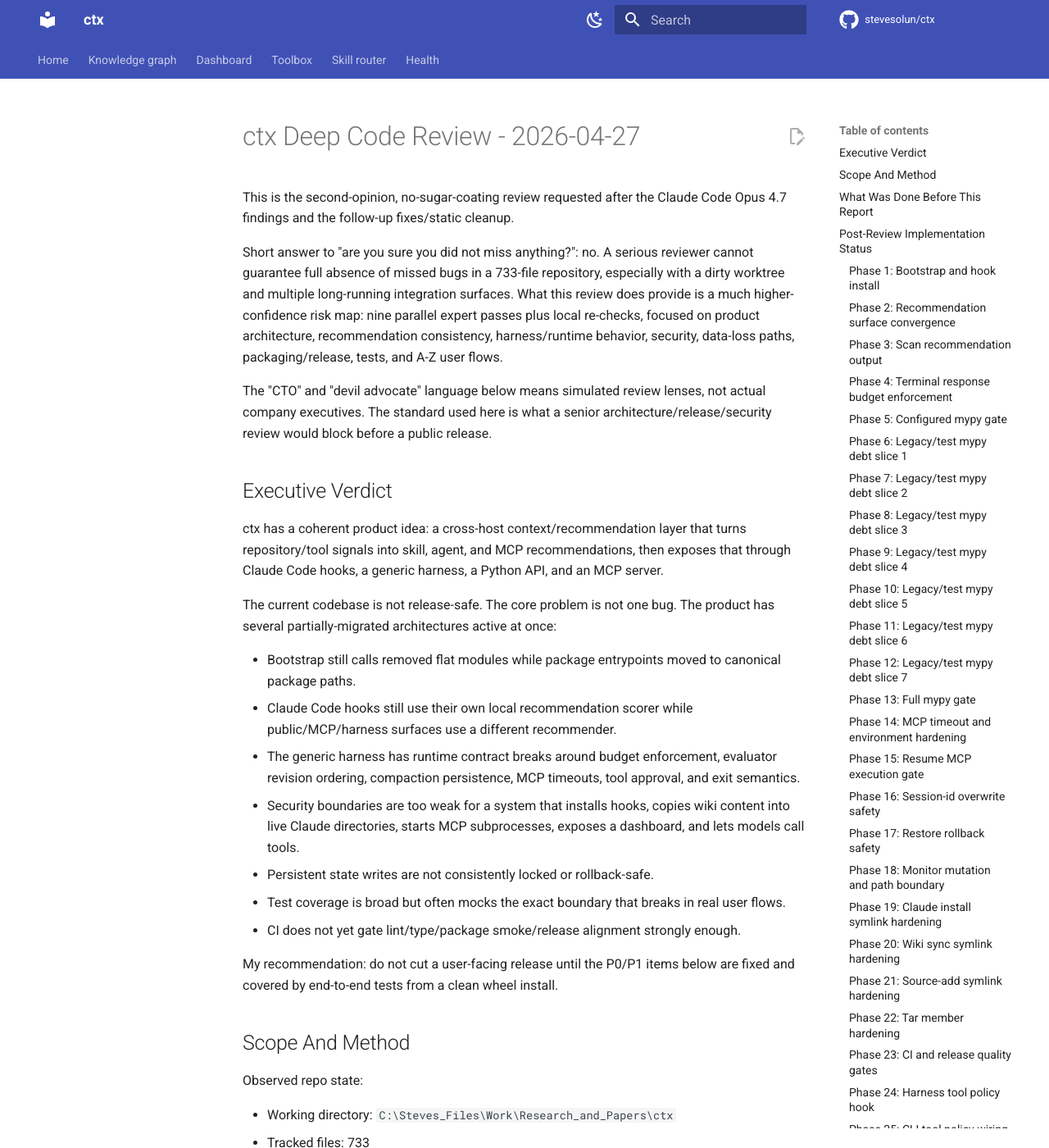
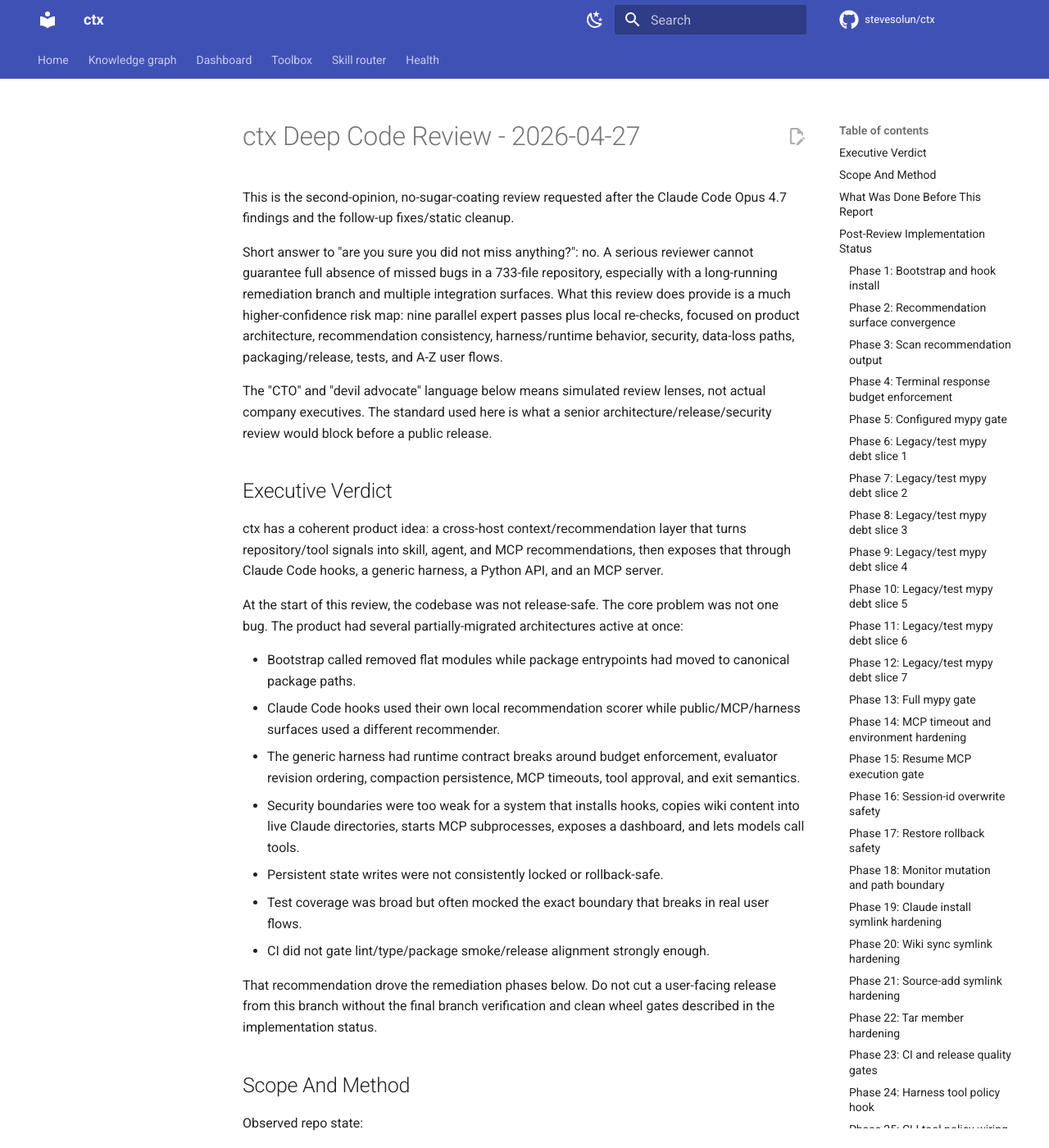
Before and after one commit to stevesolun/ctx, an MkDocs documentation site: the page built from docs/reports/ctx-million-dollar-review-2026-04-27.md, in a window 1280 px wide and 1400 px high. Shown: the whole window at 82% size. Built offline with MkDocs 1.6.1 and Material for MkDocs 9.7.7, drawn with Linux system fonts in a browser that asks for light colours; comment, search, counter and statistics services are not loaded; some of the changed text lies outside the part shown.

Commit message:
docs: reconcile final review status

```diff
--- a/docs/reports/ctx-million-dollar-review-2026-04-27.md
+++ b/docs/reports/ctx-million-dollar-review-2026-04-27.md
@@ -2,7 +2,7 @@
 
 This is the second-opinion, no-sugar-coating review requested after the Claude Code Opus 4.7 findings and the follow-up fixes/static cleanup.
 
-Short answer to "are you sure you did not miss anything?": no. A serious reviewer cannot guarantee full absence of missed bugs in a 733-file repository, especially with a dirty worktree and multiple long-running integration surfaces. What this review does provide is a much higher-confidence risk map: nine parallel expert passes plus local re-checks, focused on product architecture, recommendation consistency, harness/runtime behavior, security, data-loss paths, packaging/release, tests, and A-Z user flows.
+Short answer to "are you sure you did not miss anything?": no. A serious reviewer cannot guarantee full absence of missed bugs in a 733-file repository, especially with a long-running remediation branch and multiple integration surfaces. What this review does provide is a much higher-confidence risk map: nine parallel expert passes plus local re-checks, focused on product architecture, recommendation consistency, harness/runtime behavior, security, data-loss paths, packaging/release, tests, and A-Z user flows.
 
 The "CTO" and "devil advocate" language below means simulated review lenses, not actual company executives. The standard used here is what a senior architecture/release/security review would block before a public release.
 
@@ -10,17 +10,17 @@
 
 ctx has a coherent product idea: a cross-host context/recommendation layer that turns repository/tool signals into skill, agent, and MCP recommendations, then exposes that through Claude Code hooks, a generic harness, a Python API, and an MCP server.
 
-The current codebase is not release-safe. The core problem is not one bug. The product has several partially-migrated architectures active at once:
-
-- Bootstrap still calls removed flat modules while package entrypoints moved to canonical package paths.
-- Claude Code hooks still use their own local recommendation scorer while public/MCP/harness surfaces use a different recommender.
-- The generic harness has runtime contract breaks around budget enforcement, evaluator revision ordering, compaction persistence, MCP timeouts, tool approval, and exit semantics.
-- Security boundaries are too weak for a system that installs hooks, copies wiki content into live Claude directories, starts MCP subprocesses, exposes a dashboard, and lets models call tools.
-- Persistent state writes are not consistently locked or rollback-safe.
-- Test coverage is broad but often mocks the exact boundary that breaks in real user flows.
-- CI does not yet gate lint/type/package smoke/release alignment strongly enough.
-
-My recommendation: do not cut a user-facing release until the P0/P1 items below are fixed and covered by end-to-end tests from a clean wheel install.
+At the start of this review, the codebase was not release-safe. The core problem was not one bug. The product had several partially-migrated architectures active at once:
+
+- Bootstrap called removed flat modules while package entrypoints had moved to canonical package paths.
+- Claude Code hooks used their own local recommendation scorer while public/MCP/harness surfaces used a different recommender.
+- The generic harness had runtime contract breaks around budget enforcement, evaluator revision ordering, compaction persistence, MCP timeouts, tool approval, and exit semantics.
+- Security boundaries were too weak for a system that installs hooks, copies wiki content into live Claude directories, starts MCP subprocesses, exposes a dashboard, and lets models call tools.
+- Persistent state writes were not consistently locked or rollback-safe.
+- Test coverage was broad but often mocked the exact boundary that breaks in real user flows.
+- CI did not gate lint/type/package smoke/release alignment strongly enough.
+
+That recommendation drove the remediation phases below. Do not cut a user-facing release from this branch without the final branch verification and clean wheel gates described in the implementation status.
 
 ## Scope And Method
 
@@ -58,9 +58,9 @@
 
 ## What Was Done Before This Report
 
-Earlier in this workstream, the repo was cleaned to satisfy static checks across many Python files and tests. That is why the current dirty worktree includes broad static-cleanup edits under `src/ctx`, `src/tests`, and related scripts. Those changes made Ruff, narrowed mypy, compileall, and the full pytest suite pass at that point.
-
-Earlier report work added a current-state audit section to `docs/reports/ctx-review-2026-04-26.md`. That report correctly showed that several previous "fixed" claims were not true in current source:
+Earlier in this workstream, the repo was cleaned to satisfy static checks across many Python files and tests. That cleanup is now part of the remediation branch history rather than an unstaged dirty worktree. Those changes made Ruff, narrowed mypy, compileall, and the full pytest suite pass at that point.
+
+Earlier report work added a current-state audit section to `docs/reports/ctx-review-2026-04-26.md`. That report correctly showed that several previous "fixed" claims were not true in then-current source:
 
 - `src/ctx_init.py` still calls `python -m inject_hooks`.
 - `src/ctx_init.py` still calls `python -m wiki_graphify`.
@@ -69,7 +69,7 @@
 - `context_monitor.graph_suggest()` still implements a local recommendation scorer.
 - `resolve_skills.py` still uses `resolve_by_seeds()` and normalized scores incorrectly.
 
-This report originally documented the current risk surface and recommended remediation order. The worktree now contains follow-up remediation for the first recommendation/bootstrap phases; the blocker list below is retained as review evidence, and the implementation status is tracked here so future readers do not mistake old evidence for current source state.
+This report originally documented the current risk surface and recommended remediation order. The branch now contains follow-up remediation for the recommendation, bootstrap, harness, security, data-loss, packaging, and CI phases; the blocker list below is retained as review evidence, and the implementation status is tracked here so future readers do not mistake old evidence for current source state.
 
 ## Post-Review Implementation Status
 
@@ -572,13 +572,28 @@
 - `python -m mypy src\ctx\cli\run.py src\tests\test_harness_cli_run.py` reported `Success: no issues found in 2 source files`.
 - `python -m mypy src` reported `Success: no issues found in 235 source files`.
 
+### Phase 26: Final report reconciliation
+
+Status: implemented in this worktree.
+
+What changed:
+
+- This report now clearly separates original review evidence from current remediation status.
+- Stale "current source" and "dirty worktree" wording was replaced with branch/history wording.
+- Remaining caveats were narrowed to live-host and exhaustive integration checks that were not proven locally.
+- The blocker summary now treats fixed items as fixed evidence, not as still-open defects.
+
+Verification observed:
+
+- Docs-only edit; final branch verification is recorded in the merge handoff rather than claimed here.
+
 ## Blocker Summary
 
-P0/P1 blockers I would not ship over. Items 1-4 have remediation implemented in the current worktree; the list is retained to show the original review basis and to keep the remaining risk map visible. The mypy caveat has been resolved in phases: Phase 5 defined the package gate, Phases 6-12 reduced the force-checked legacy/test debt from 72 to 1 error, and Phase 13 moved the configured gate to the full 234-file `src` tree with zero mypy errors.
-
-1. `ctx-init --hooks/--graph` invokes removed modules and still exits success.
-2. Installed Claude hooks point at files not shipped in the wheel and use non-portable shell commands.
-3. Recommendation ranking is still split between the shared recommender and Claude Code hooks.
+P0/P1 blockers I would not ship over. Items 1-14 now have direct remediation implemented in the current branch. Item 15 is mitigated by clean wheel/entrypoint smoke and targeted CLI policy tests, while live third-party host execution remains an out-of-scope integration caveat. The list is retained to show the original review basis and keep the risk map auditable. The mypy caveat has been resolved in phases: Phase 5 defined the package gate, Phases 6-12 reduced the force-checked legacy/test debt from 72 to 1 error, and Phase 13 moved the configured gate to the full `src` tree with zero mypy errors.
+
+1. `ctx-init --hooks/--graph` invokes removed modules and still exits success. Fixed in Phase 1.
+2. Installed Claude hooks point at files not shipped in the wheel and use non-portable shell commands. Fixed in Phase 1.
+3. Recommendation ranking is still split between the shared recommender and Claude Code hooks. Fixed in Phase 2.
 4. Harness budget caps are bypassed on terminal model responses. Fixed in Phase 4; retained as original review evidence.
 5. MCP request timeouts can hang forever on blocking stdout reads. Fixed in Phase 14.
 6. MCP subprocesses inherit all parent secrets by default. Fixed in Phase 14.
@@ -590,7 +605,7 @@
 12. Wiki/install flows follow symlinks from wiki content into live Claude directories. Fixed across install copy paths in Phase 19 and wiki write paths in Phase 20.
 13. Tar extraction and source install paths are stale/unsafe. Source install paths fixed in Phase 21; tar member hardening fixed in Phase 22.
 14. CI/release can publish a tag without tests/package smoke/version alignment. Fixed in Phase 23.
-15. Tests mock the exact command boundaries that are currently broken. Mitigated by the clean wheel/entrypoint smoke in Phase 23 and CLI policy regression tests in Phase 25; live third-party MCP host execution remains out of scope for local CI.
+15. Tests mocked the exact command boundaries that were originally broken. Mitigated by the clean wheel/entrypoint smoke in Phase 23 and CLI policy regression tests in Phase 25; live third-party MCP host execution remains out of scope for local CI.
 
 ## Product Intent As Understood
 
@@ -612,7 +627,7 @@
 2. Harness execution is resumable, bounded, observable, and safe.
 3. Installed/user-state mutations are reversible, locked, and auditable.
 
-Current source violates all three invariants.
+The original reviewed source violated all three invariants. Phases 1-25 closed the P0/P1 blocker list above in the current branch, with the remaining caveats limited to live-host behavior and exhaustive integration scenarios noted below.
 
 ## P0 Findings
 
@@ -1793,18 +1808,18 @@
 
 - I am not claiming every bug in the repo has been found.
 - I am not claiming every agent finding has a reproduction test yet.
-- I am not claiming the current dirty worktree is release-ready because tests once passed.
-- I am not claiming docs and code now agree.
-- I am not claiming the wheel contents were fully rebuilt and inspected during this final review wave.
+- I am not claiming every legacy documentation sentence in the repo has been re-audited after every remediation phase.
+- I am not claiming live Claude Code or third-party MCP hosts were exercised end to end on a real user machine.
+- I am not claiming exhaustive crash-consistency coverage beyond the targeted rollback/session/wiki cases that were tested.
 
 Things I am confident about:
 
-- The bootstrap missing-module bug is real and reproduced.
-- The hook path/package-layout mismatch is real from source inspection.
-- The recommendation split is real from source inspection.
-- The harness budget bypass is real from code path and agent probe.
-- The MCP timeout issue is real from blocking `readline()`.
-- The security/data-loss issues are plausible and high enough risk to block release until covered by tests or fixed.
+- The original bootstrap missing-module bug was real and reproduced.
+- The original hook path/package-layout mismatch was real from source inspection.
+- The original recommendation split was real from source inspection.
+- The original harness budget bypass was real from code path and agent probe.
+- The original MCP timeout issue was real from blocking `readline()`.
+- The security/data-loss issues were high enough risk to block release until covered by tests or fixed, and the remediation phases added focused regression coverage for the fixed paths.
 
 ## Appendix: Evidence Index
 
@@ -1855,17 +1870,16 @@
 
 - Nine specialized agents were used because the user explicitly requested sub-agent review.
 - I re-checked the highest-risk paths locally with scoped file reads and command probes.
-- The report file itself is a documentation artifact; it does not fix code.
+- Code and CI fixes landed across the phased commits referenced above, and this report was updated to keep historical findings separate from current branch state.
 
 Inferred:
 
-- The architecture is not yet converged. The same product behavior is implemented in multiple places with different scoring, state, and safety assumptions.
-- The repo is closer to "prototype with many strong modules" than "release-safe platform".
+- The highest-risk architecture split around recommendations and harness tool policy has been converged in code; remaining convergence risk is in live host behavior, future migrations, and integration surfaces not fully reproducible in local unit tests.
+- The branch is much closer to a release candidate than the original reviewed source, but it should still be treated as requiring CI and clean-install validation before a public release.
 
 Not verified:
 
-- Full fresh wheel build/install smoke in a new venv.
 - Live Claude Code hook execution.
 - Live MCP host behavior against a real third-party MCP.
 - Browser-driven dashboard exploit reproduction.
-- Crash-consistency tests for restore/atomic writes.
+- Exhaustive crash-consistency tests beyond the targeted rollback/session/wiki cases.
```
